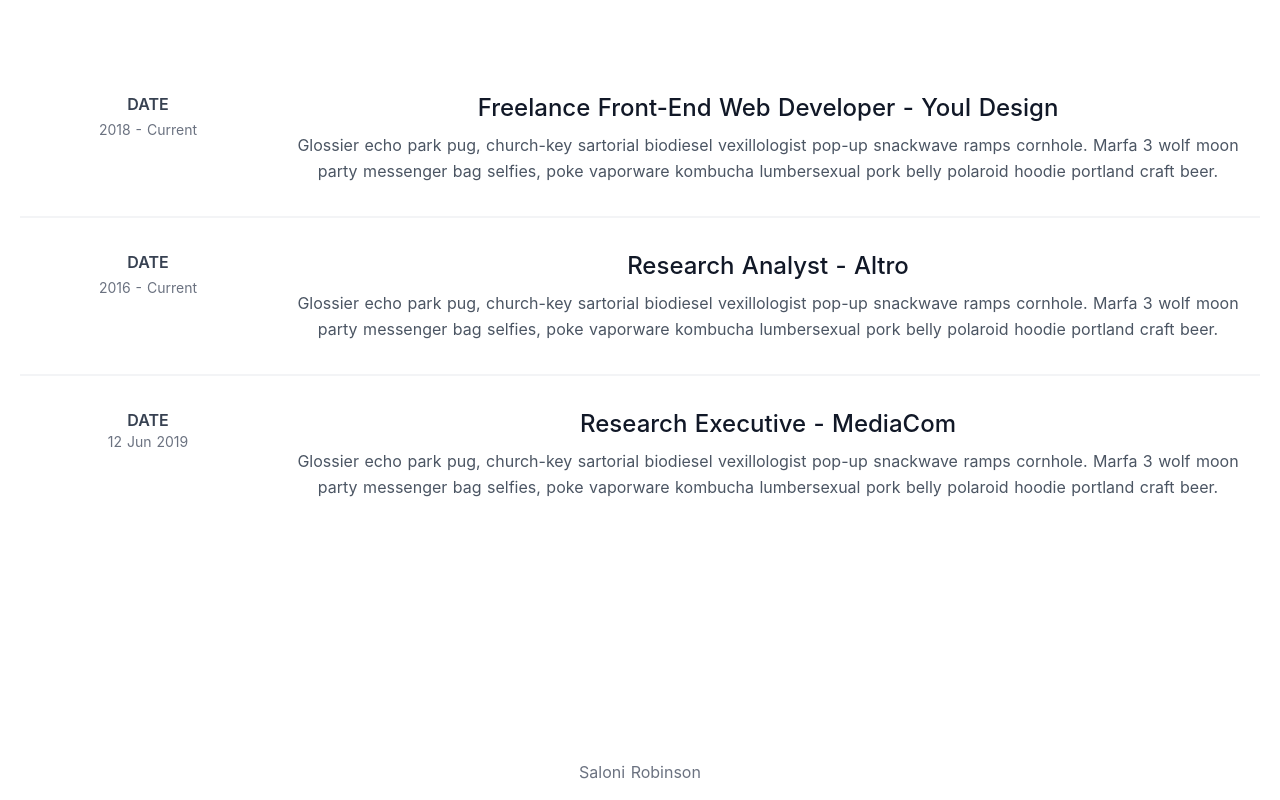
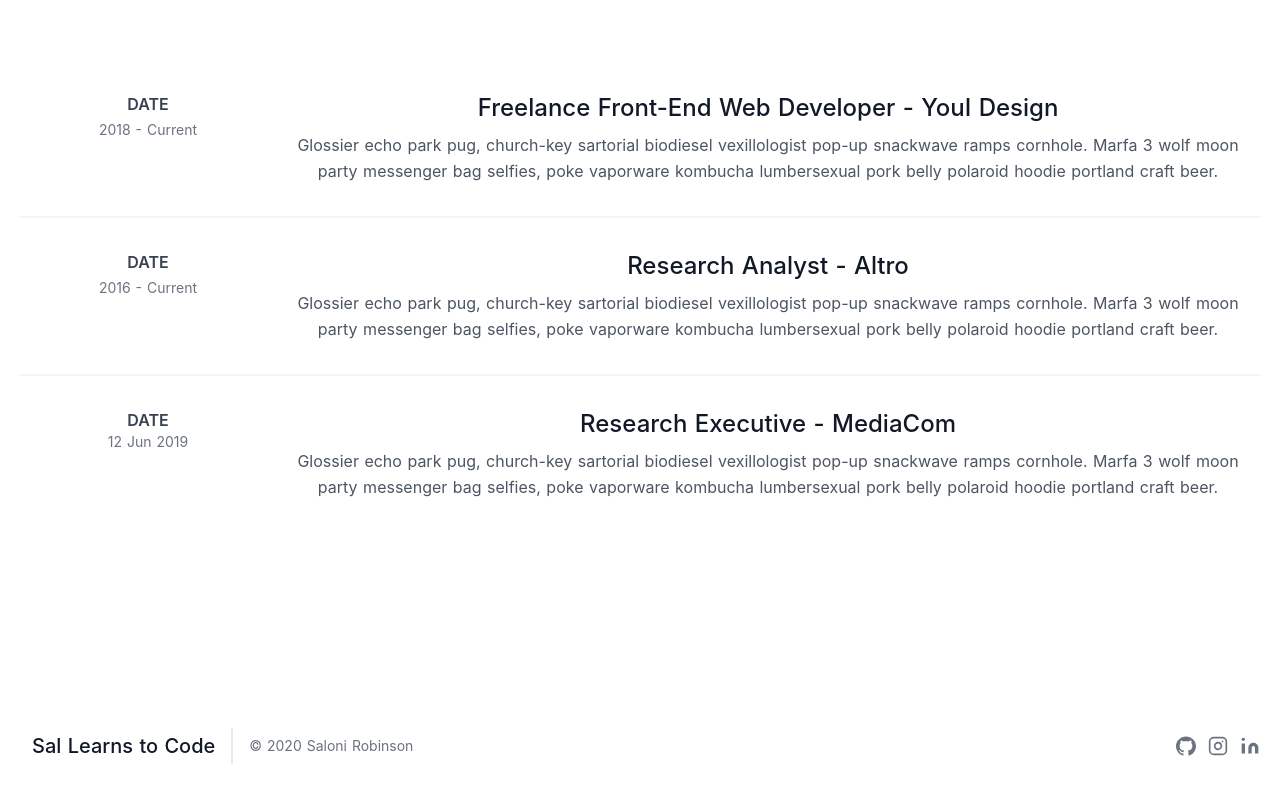
Before and after one commit to saloni1990/saloni-portfolio, a Nuxt app: page /about in a window 1280 px wide. Shown: the part 426-1226 px from the top of the page. Built offline with nearby package versions, Linux system fonts and the light colour scheme.

Commit message:
update footer, intro and Projects

```diff
--- a/components/Footer.vue
+++ b/components/Footer.vue
@@ -1,8 +1,32 @@
 <template>
-  <div class="max-w-6xl mt-16 pb-4 bottom-0 max-h-screen text-gray-500 mx-auto text-center">
-    <p>Saloni Robinson</p>
-
+<footer class="text-gray-600 body-font">
+  <div class="px-5 pt-8 pb-4 mx-auto flex items-center sm:flex-row flex-col">
+    <a href="/" class="flex title-font font-medium items-center md:justify-start justify-center text-gray-900">
+      <span class="ml-3 text-xl">Sal Learns to Code</span>
+    </a>
+    <p class="text-sm text-gray-500 sm:ml-4 sm:pl-4 sm:border-l-2 sm:border-gray-200 sm:py-2 sm:mt-0 mt-4">© 2020 Saloni Robinson
+    </p>
+    <span class="inline-flex sm:ml-auto sm:mt-0 mt-4 justify-center sm:justify-start">
+      <a href="https://github.com/saloni1990" target="_blank" class="text-gray-500">
+        <svg fill="currentColor" stroke-linecap="round" stroke-linejoin="round" stroke-width="2" class="w-5 h-5" viewBox="0 0 24 24">
+          <path fill="currentColor" d="M12 .5C5.37.5 0 5.78 0 12.292c0 5.211 3.438 9.63 8.205 11.188.6.111.82-.254.82-.567 0-.28-.01-1.022-.015-2.005-3.338.711-4.042-1.582-4.042-1.582-.546-1.361-1.335-1.725-1.335-1.725-1.087-.731.084-.716.084-.716 1.205.082 1.838 1.215 1.838 1.215 1.07 1.803 2.809 1.282 3.495.981.108-.763.417-1.282.76-1.577-2.665-.295-5.466-1.309-5.466-5.827 0-1.287.465-2.339 1.235-3.164-.135-.298-.54-1.497.105-3.121 0 0 1.005-.316 3.3 1.209.96-.262 1.98-.392 3-.398 1.02.006 2.04.136 3 .398 2.28-1.525 3.285-1.209 3.285-1.209.645 1.624.24 2.823.12 3.121.765.825 1.23 1.877 1.23 3.164 0 4.53-2.805 5.527-5.475 5.817.42.354.81 1.077.81 2.182 0 1.578-.015 2.846-.015 3.229 0 .309.21.678.825.56C20.565 21.917 24 17.495 24 12.292 24 5.78 18.627.5 12 .5z"></path>
+        </svg>
+      </a>
+      <a href="https://www.instagram.com/saloni1990/" target="_blank" class="ml-3 text-gray-500">
+        <svg fill="none" stroke="currentColor" stroke-linecap="round" stroke-linejoin="round" stroke-width="2" class="w-5 h-5" viewBox="0 0 24 24">
+          <rect width="20" height="20" x="2" y="2" rx="5" ry="5"></rect>
+          <path d="M16 11.37A4 4 0 1112.63 8 4 4 0 0116 11.37zm1.5-4.87h.01"></path>
+        </svg>
+      </a>
+      <a href="https://www.linkedin.com/in/saloni1990/" target="_blank" class="ml-3 text-gray-500">
+        <svg fill="currentColor" stroke="currentColor" stroke-linecap="round" stroke-linejoin="round" stroke-width="0" class="w-5 h-5" viewBox="0 0 24 24">
+          <path stroke="none" d="M16 8a6 6 0 016 6v7h-4v-7a2 2 0 00-2-2 2 2 0 00-2 2v7h-4v-7a6 6 0 016-6zM2 9h4v12H2z"></path>
+          <circle cx="4" cy="4" r="2" stroke="none"></circle>
+        </svg>
+      </a>
+    </span>
   </div>
+</footer>
 </template>
 
 <script>
--- a/components/Intro.vue
+++ b/components/Intro.vue
@@ -4,7 +4,7 @@
      <div class="flex flex-col text-center w-full pt-16 mb-10">
       <h2 class="text-xs text-gray-500 tracking-widest font-medium title-font mb-1 uppercase">About me</h2>
       <h1 class="sm:text-3xl text-2xl font-medium title-font mb-4 text-gray-900">Saloni Robinson</h1>
-      <p class="lg:w-2/3 mx-auto px-8 leading-relaxed text-base">Whatever cardigan tote bag tumblr hexagon brooklyn asymmetrical gentrify, subway tile poke farm-to-table. Franzen you probably haven't heard of them man bun deep jianbing selfies heirloom prism food truck ugh squid celiac humblebrag.</p>
+      <p class="lg:w-2/3 mx-auto px-8 leading-relaxed text-base">Hi! I've worked in market research for the past 7 years and recently I have been freelancing as a front-end web developer after learning to code. I have made this website using NuxtJS, a Vue framework. </p>
     </div>
   </section>
 </div>
--- a/components/Projects.vue
+++ b/components/Projects.vue
@@ -126,7 +126,7 @@
             <h2 class="text-gray-900 text-lg title-font font-medium">Poppies Pre-School</h2>
           </div>
           <div class="flex-grow">
-            <p class="leading-relaxed text-base">Blue bottle crucifix vinyl post-ironic four dollar toast vegan taxidermy. Gastropub indxgo juice poutine.</p>
+            <p class="leading-relaxed text-base">Website and Statamic CMS created for a pre-school so that the client could manage important documents in the CMS, ensuring parents are kept up-to-date with relevant information.</p>
             <a href="https://poppiesandpoppyfields-nursery.co.uk/" target="_blank" class="mt-3 text-gray-500 inline-flex items-center">Learn More
               <svg fill="none" stroke="currentColor" stroke-linecap="round" stroke-linejoin="round" stroke-width="2" class="w-4 h-4 ml-2" viewBox="0 0 24 24">
                 <path d="M5 12h14M12 5l7 7-7 7"></path>
@@ -147,7 +147,7 @@
             <h2 class="text-gray-900 text-lg title-font font-medium">Epic Playgrounds</h2>
           </div>
           <div class="flex-grow">
-            <p class="leading-relaxed text-base">Blue bottle crucifix vinyl post-ironic four dollar toast vegan taxidermy. Gastropub indxgo juice poutine.</p>
+            <p class="leading-relaxed text-base">A static NuxtJS website to show services on offer and a form that future clients could contact the client on to enquire more.</p>
             <a href="https://epicplaygrounds.co.uk/" target="_blank" class="mt-3 text-gray-500 inline-flex items-center">Learn More
               <svg fill="none" stroke="currentColor" stroke-linecap="round" stroke-linejoin="round" stroke-width="2" class="w-4 h-4 ml-2" viewBox="0 0 24 24">
                 <path d="M5 12h14M12 5l7 7-7 7"></path>
@@ -169,7 +169,7 @@
             <h2 class="text-gray-900 text-lg title-font font-medium">Interactive Agents</h2>
           </div>
           <div class="flex-grow">
-            <p class="leading-relaxed text-base">Blue bottle crucifix vinyl post-ironic four dollar toast vegan taxidermy. Gastropub indxgo juice poutine.</p>
+            <p class="leading-relaxed text-base">A site built with NuxtJS with a Netlify CMS so that the client can add more pages and case studies at their convenience. </p>
             <a href="https://interactive-agents.com/" target="_blank" class="mt-3 text-gray-500 inline-flex items-center">Learn More
               <svg fill="none" stroke="currentColor" stroke-linecap="round" stroke-linejoin="round" stroke-width="2" class="w-4 h-4 ml-2" viewBox="0 0 24 24">
                 <path d="M5 12h14M12 5l7 7-7 7"></path>
```
